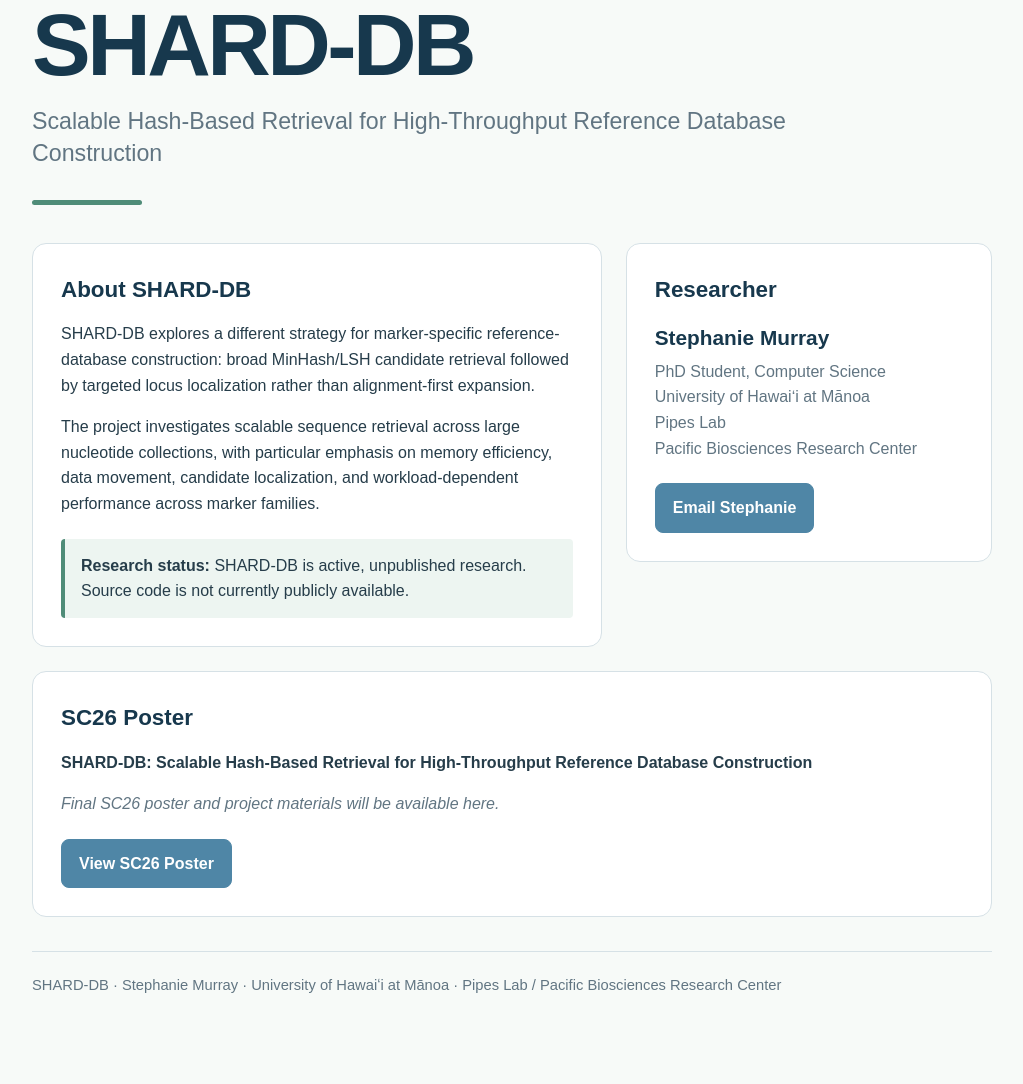
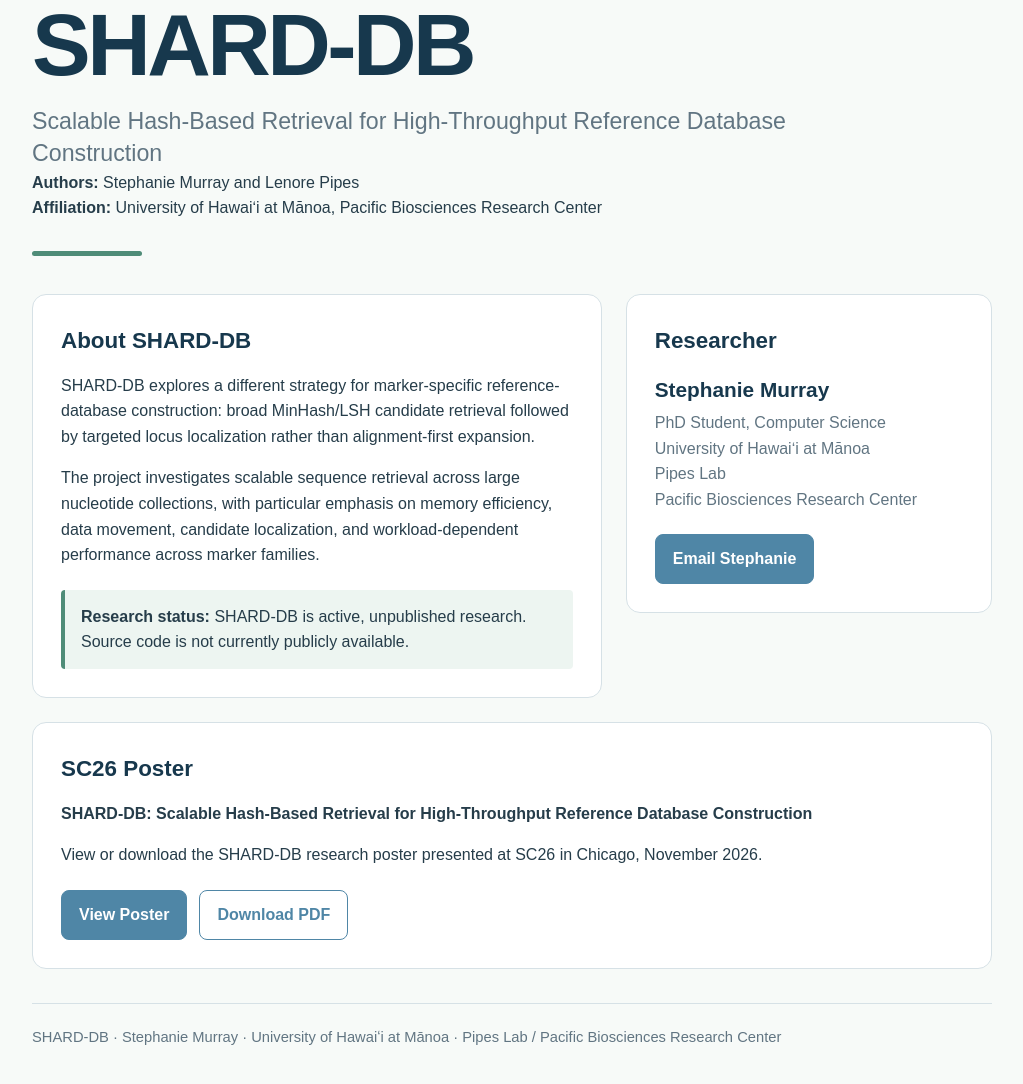
Before and after one commit to ssteph-sudo/shard-DB-web, a plain HTML site: page index.html in a window 1280 px wide. Shown: the part 96-1180 px from the top of the page, without its empty margins (128-1151 px from the left). Drawn offline with Linux system fonts and the light colour scheme.

Commit message:
Update index.html

```diff
--- a/index.html
+++ b/index.html
@@ -191,6 +191,11 @@
       Scalable Hash-Based Retrieval for High-Throughput
       Reference Database Construction
     </p>
+    <p>
+  <strong>Authors:</strong> Stephanie Murray and Lenore Pipes<br>
+  <strong>Affiliation:</strong> University of Hawaiʻi at Mānoa,
+  Pacific Biosciences Research Center
+</p>
 
     <div class="accent"></div>
 
@@ -254,8 +259,9 @@
         </strong>
       </p>
 
-      <p class="coming-soon">
-        Final SC26 poster and project materials will be available here.
+     <p>
+  View or download the SHARD-DB research poster presented at
+  SC26 in Chicago, November 2026.
 </p>
 
 
@@ -264,10 +270,19 @@
 <div class="button-row">
   <a
     class="button primary"
-          href="poster/SHARD-DB_SC26.pdf"
+    href="SC26_MurrayS_final_smaller.pdf"
     target="_blank"
+    rel="noopener noreferrer"
   >
-          View SC26 Poster
+    View Poster
+  </a>
+
+  <a
+    class="button"
+    href="SC26_MurrayS_final_smaller.pdf"
+    download="SHARD-DB_SC26_Poster.pdf"
+  >
+    Download PDF
   </a>
 </div>
 
```
Lines whose indentation alone changed are shown as unchanged.
